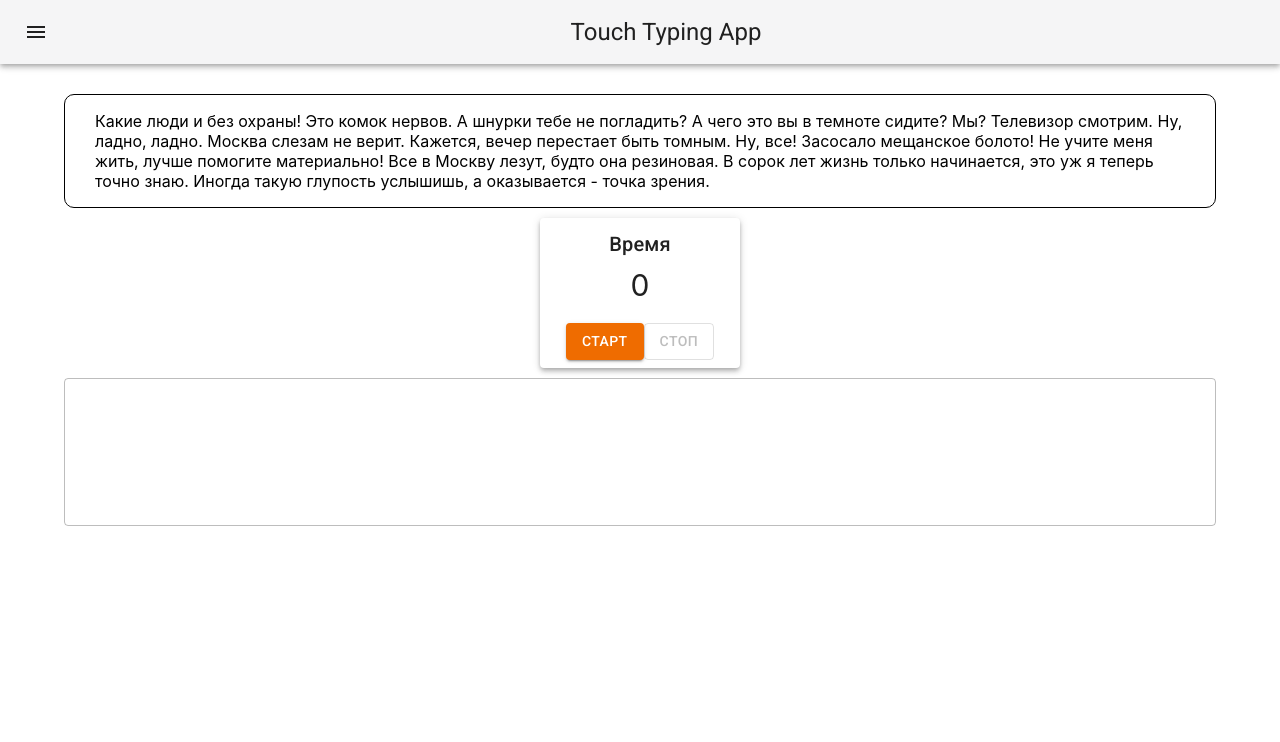
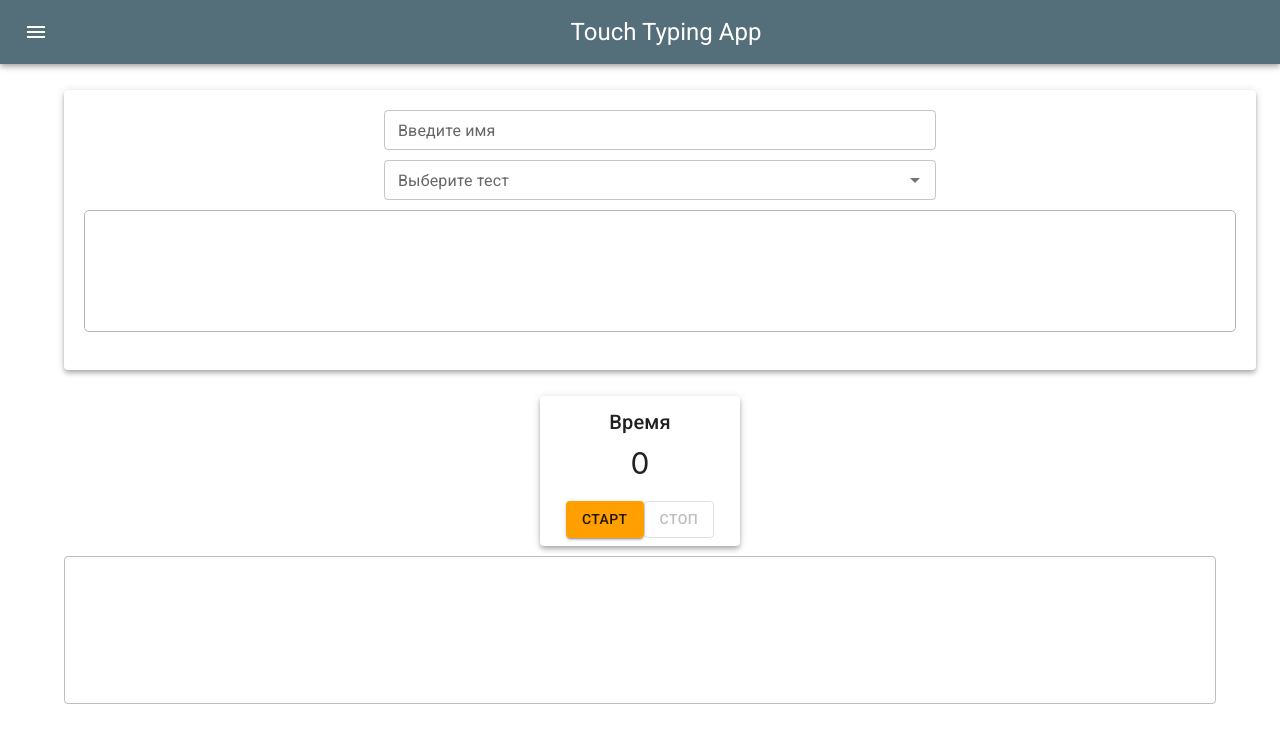
Before and after one commit to anvar2705/touch-typing-app, a React (Create React App) app: page / in a window 1280 px wide. Shown: the top 742 px of the page. Built offline with nearby package versions, Linux system fonts and the light colour scheme.

Commit message:
Add text templates

```diff
--- a/src/components/screens/typing-test/TypingTest.tsx
+++ b/src/components/screens/typing-test/TypingTest.tsx
@@ -3,26 +3,13 @@ import Countdown from './count-down/CountDown'
 import { Container } from '@mui/material'
 import InputField from './input-field/InputField'
 import { useAppSelector } from '../../../hooks/redux'
+import TextTemplate from './text-template/TextTemplate'
 
 const TypingTest = () => {
   const { result, isTestFinished } = useAppSelector((state) => state.UIReducer)
   return (
     <Container maxWidth='lg'>
-      <div
-        style={{
-          border: '1px solid black',
-          borderRadius: '10px',
-          padding: '16px 30px',
-          marginTop: '30px',
-        }}
-      >
-        Какие люди и без охраны! Это комок нервов. А шнурки тебе не погладить? А чего это вы в
-        темноте сидите? Мы? Телевизор смотрим. Ну, ладно, ладно. Москва слезам не верит. Кажется,
-        вечер перестает быть томным. Ну, все! Засосало мещанское болото! Не учите меня жить, лучше
-        помогите материально! Все в Москву лезут, будто она резиновая. В сорок лет жизнь только
-        начинается, это уж я теперь точно знаю. Иногда такую глупость услышишь, а оказывается -
-        точка зрения.
-      </div>
+      <TextTemplate />
       <Countdown />
       <InputField />
       {isTestFinished ? <div>Результат: {result}</div> : null}
--- a/src/components/screens/typing-test/count-down/CountDown.tsx
+++ b/src/components/screens/typing-test/count-down/CountDown.tsx
@@ -38,7 +38,6 @@ const Countdown = () => {
       sx={(theme) => ({
         width: 200,
         height: 150,
-        backgroundColor: theme.palette.primary.light,
         margin: '10px auto',
       })}
     >
--- a/src/components/screens/typing-test/input-field/InputField.tsx
+++ b/src/components/screens/typing-test/input-field/InputField.tsx
@@ -17,7 +17,10 @@ const InputField = () => {
   }, [value, isTestFinished, dispatch])
 
   useEffect(() => {
-    if (isTestStarted) focusInput.current?.focus()
+    if (isTestStarted) {
+      setValue('')
+      focusInput.current?.focus()
+    }
   }, [focusInput, isTestStarted])
 
   return (
--- /dev/null
+++ b/src/components/screens/typing-test/text-template/TextTemplate.tsx
@@ -0,0 +1,69 @@
+import Autocomplete from '@mui/material/Autocomplete'
+import TextField from '@mui/material/TextField'
+import React, { useEffect, useState } from 'react'
+import { TEXT_TEMPLATES } from '../../../../constants/textTemplates'
+import { Container, Paper } from '@mui/material'
+
+const TextTemplate = () => {
+  const [name, setName] = useState('')
+  const [templateId, setTemplateId] = useState('')
+  const [text, setText] = useState('')
+
+  const onTextTemplateSelect = (event: React.SyntheticEvent, value: string) => {
+    setTemplateId(value)
+  }
+
+  useEffect(() => {
+    let id: number
+    if (templateId !== '') {
+      id = Number(templateId.replace('Test ', ''))
+      const [selectedTemplate] = TEXT_TEMPLATES.filter((item) => item.id === id)
+      setText(selectedTemplate.value)
+    }
+  }, [templateId])
+
+  return (
+    <Paper
+      elevation={4}
+      sx={{
+        width: '100%',
+        height: '240px',
+        margin: '26px auto',
+        padding: '20px',
+      }}
+    >
+      <Container maxWidth='sm'>
+        <TextField
+          value={name}
+          onChange={(event) => {
+            setName(event.target.value)
+          }}
+          label='Введите имя'
+          fullWidth
+          size='small'
+          sx={{ marginBottom: '10px' }}
+        />
+        <Autocomplete
+          disableClearable
+          id='text-template'
+          options={TEXT_TEMPLATES.map((item) => `Test ${item.id}`)}
+          onChange={onTextTemplateSelect}
+          renderInput={(params) => <TextField {...params} label='Выберите тест' size='small' />}
+          sx={{ marginBottom: '10px' }}
+        />
+      </Container>
+      <div
+        style={{
+          border: '1px solid rgb(180, 180, 180)',
+          borderRadius: '5px',
+          padding: '10px',
+          height: '100px',
+        }}
+      >
+        {text}
+      </div>
+    </Paper>
+  )
+}
+
+export default TextTemplate
--- /dev/null
+++ b/src/constants/textTemplates.ts
@@ -0,0 +1,49 @@
+type TextTemplates = Array<{ id: number; value: string }>
+
+export const TEXT_TEMPLATES: TextTemplates = [
+  {
+    id: 0,
+    value:
+      'Какая же гадость эта ваша заливная рыба! О-о, тепленькая пошла. Потрите мне спинку, пожалуйста! У меня там ценный веник. Ну а как Вас в самолет сажали Вы должны помнить? Ппомнить ддолжен... но я не ппомню. Что вы меня поливаете? Я же не клумба! Нашлись добрые люди. Подогрели, обобрали. То есть подобрали, обогрели.',
+  },
+  {
+    id: 1,
+    value:
+      'А у вас ботиночки на тонкой подошве. Простудитесь, заболеете и умрете. Пить надо меньше, меньше надо пить. Ну что вы меня всё время роняете. Ария московского гостя. И всё таки я не Ипполит. А давайте взвесимся на брудершафт. Спокойно, Ипполит, спокойно. Если мы будем продвигаться такими темпами, то лично я на аэродром не попадаю.',
+  },
+  {
+    id: 2,
+    value:
+      'Мне надо принять ванну, выпить чашечку кофе. Будет тебе и ванна, будет тебе и кофа, будет и какава с чаем, поехали к шефу. Шампанское по утрам пьют или аристократы или дегенераты. Наши люди в булочную на такси не ездят. Сеня, быстро объясни товарищу, зачем Володька сбрил усы. Будете у нас, на Колыме - милости просим. Нет, уж лучше вы к нам.',
+  },
+  {
+    id: 3,
+    value:
+      'Мы вас любим... в глубине души. Где-то очень глубоко. Очень глубоко! Так глубоко, что я этого даже не замечаю! Не бейте меня по голове! Это мое больное место! У меня такая безупречная репутация, что меня уже давно пора скомпрометировать! Статистика - это наука, она не терпит приблизительности. Так я теперь буду выглядеть всегда! И пошла, пошла!',
+  },
+  {
+    id: 4,
+    value:
+      'А идите вы в бухгалтерию! А если он в шкаф не влезет? Впихнем. У меня двое детей: мальчик... и мальчик. Она не женщина, она директор. Бубликов умер, а потом он не умер. Вера, вы все про всех знаете. Такая профессия. Выдвинули на общественную работу и с тех пор никак не могут задвинуть обратно. А меня вообще сослали в бухгалтерию. Да на тебе пахать надо! ',
+  },
+  {
+    id: 5,
+    value:
+      'Лелик, это же неэстетично. Зато дешево, надежно и практично. Шел. Подскользнулся. Упал. Закрытый перелом. Потерял сознание. Очнулся - гипс. Брось свои шуточки. У тебя там не закрытый, а открытый перелом. Бить буду сильно, но аккуратно. Брюки превращаются... Превращаются брюки... В элегантные шорты! Лелик, останови, я выйду! Спокойно, Казладоев, сядем усе!',
+  },
+  {
+    id: 6,
+    value:
+      'Муля, не нервируй меня! Нужно сначала знать, как обращаться с микробами, а затем уже брать на воспитание детей. Вы не кричите на мою собаку, на нее до шести месяцев кричать нельзя, она нервничать будет. Удивительная девочка. Пропала сразу из четырех мест. Она такая высокая, а он небольшой с покупками. Нехорошо. Дочка пропала, сын сбежал: вот мама обрадуется.',
+  },
+  {
+    id: 7,
+    value:
+      'Понимаете, каждый год 31 декабря мы с друзьями ходим в баню. Это у нас такая традиция. Вот представьте. Я просыпаюсь в своей квартире, и тут на меня поливает из чайника какая-то женщина! Потому что я никогда не пьянею! Так кто из нас летит в Ленинград? Смотри, Надежда, чтобы к моему приходу не завёлся тут кто-нибудь третий. Не волнуйтесь, этого уж я не допущу.',
+  },
+  {
+    id: 8,
+    value:
+      'Дичь не улетит, она жареная. Если человек идиот, то это надолго. Строго на север порядка 50 метров расположен туалет, типа сортир, обозначенный буквами Эм и Жо. Я даже не удивлюсь, если выяснится, что ваш муж, тайно посещает любовницу. У вас нет такого же, но с перламутровыми пуговицами? Кто возьмет билетов пачку, тот получит водокачку. Иди отсюда мальчик, не мешай!',
+  },
+]
--- a/src/index.tsx
+++ b/src/index.tsx
@@ -5,14 +5,14 @@ import App from './App'
 import { setupStore } from './store/store'
 import { Provider } from 'react-redux'
 import { createTheme, ThemeProvider } from '@mui/material/styles'
-import { orange } from '@mui/material/colors'
+import { amber, blueGrey } from '@mui/material/colors'
 
 const store = setupStore()
 
 const theme = createTheme({
   palette: {
-    primary: { main: '#f5f5f6', light: '#fff', dark: '#c2c2c3' },
-    secondary: { main: orange[800], light: '#ff9d3f', dark: '#b53d00' },
+    primary: { main: blueGrey[600], light: '#819ca9', dark: '#29434e' },
+    secondary: { main: amber[700], light: '#ffd149', dark: '#c67100' },
   },
 })
 
```
